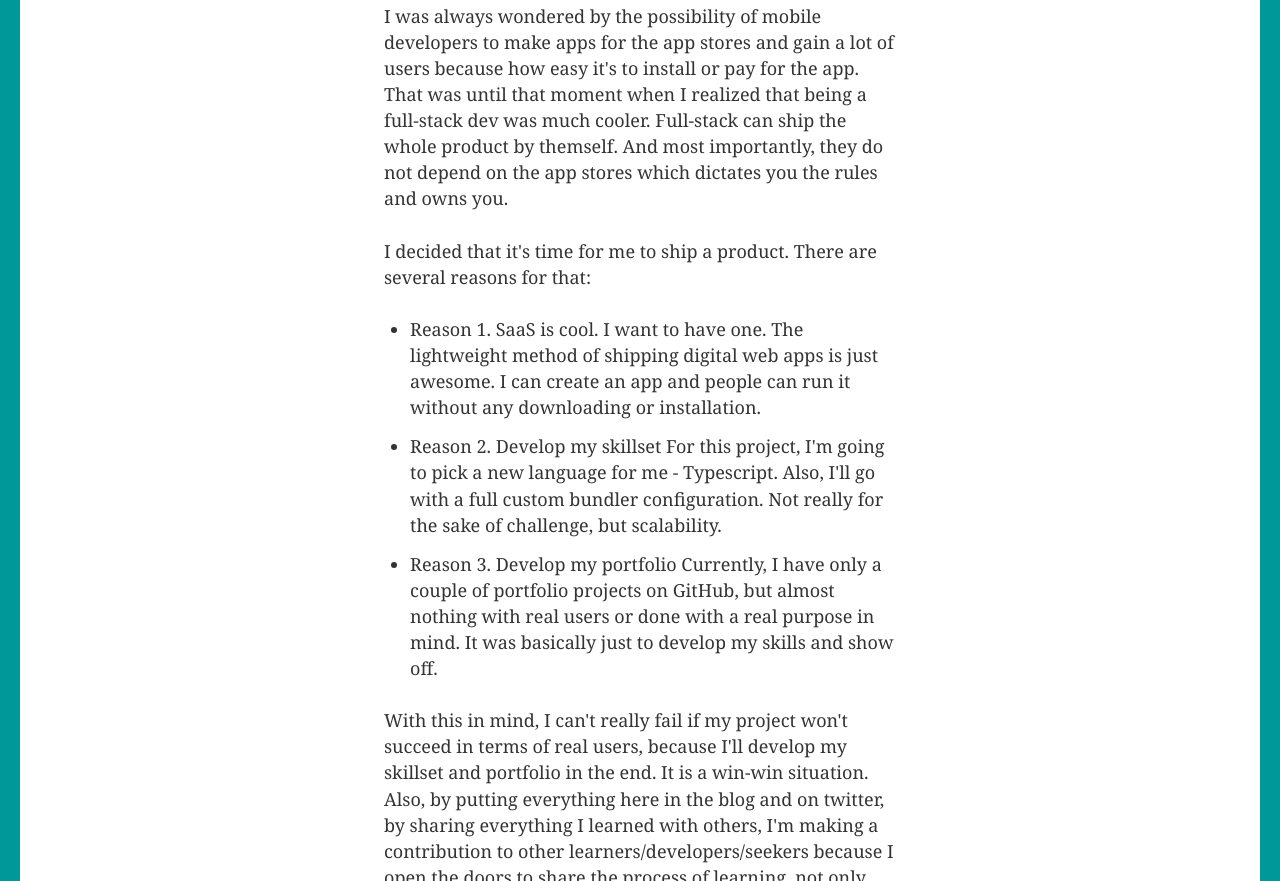
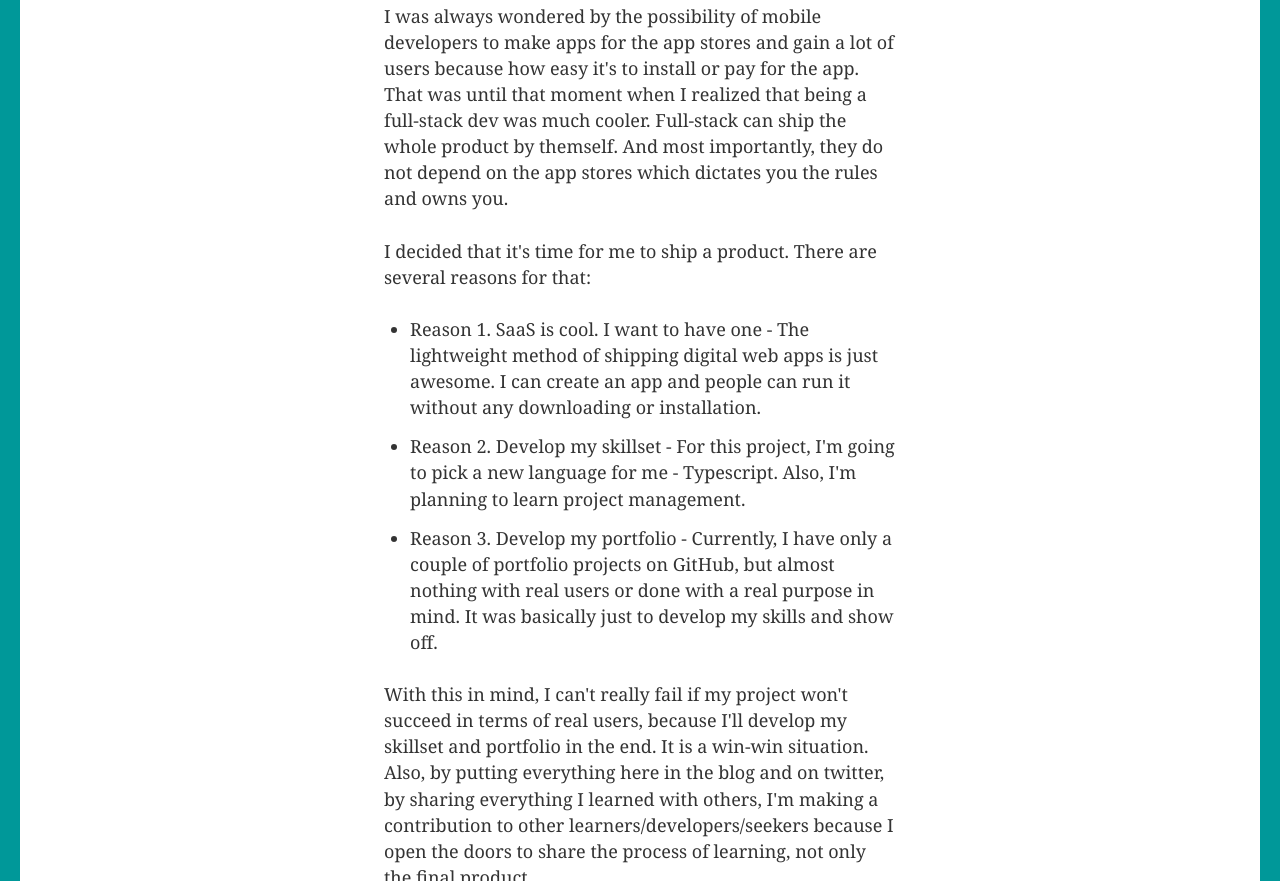
Before and after one commit to Dizotoff/dizotoff.github.io, a Gatsby site: page /SaaSPartI/ in a window 1280 px wide. Shown: the part 476-1357 px from the top of the page. Built offline with nearby package versions, Linux system fonts and the light colour scheme; Gatsby itself is replaced by a stand-in of ours; some packages are replaced by stand-ins of ours; what typography-theme-alton would draw is missing.

Commit message:
Edit post

```diff
--- a/content/blog/SaaSPartI/index.md
+++ b/content/blog/SaaSPartI/index.md
@@ -16,13 +16,13 @@ I was always wondered by the possibility of mobile developers to make apps for t
 
 I decided that it's time for me to ship a product. There are several reasons for that:
 
-- Reason 1. SaaS is cool. I want to have one.
+- Reason 1. SaaS is cool. I want to have one -
   The lightweight method of shipping digital web apps is just awesome. I can create an app and people can run it without any downloading or installation.
 
-- Reason 2. Develop my skillset
-  For this project, I'm going to pick a new language for me - Typescript. Also, I'll go with a full custom bundler configuration. Not really for the sake of challenge, but scalability.
+- Reason 2. Develop my skillset -
+  For this project, I'm going to pick a new language for me - Typescript. Also, I'm planning to learn project management.
 
-- Reason 3. Develop my portfolio
+- Reason 3. Develop my portfolio -
   Currently, I have only a couple of portfolio projects on GitHub, but almost nothing with real users or done with a real purpose in mind. It was basically just to develop my skills and show off.
 
 With this in mind, I can't really fail if my project won't succeed in terms of real users, because I'll develop my skillset and portfolio in the end. It is a win-win situation. Also, by putting everything here in the blog and on twitter, by sharing everything I learned with others, I'm making a contribution to other learners/developers/seekers because I open the doors to share the process of learning, not only the final product.
```
